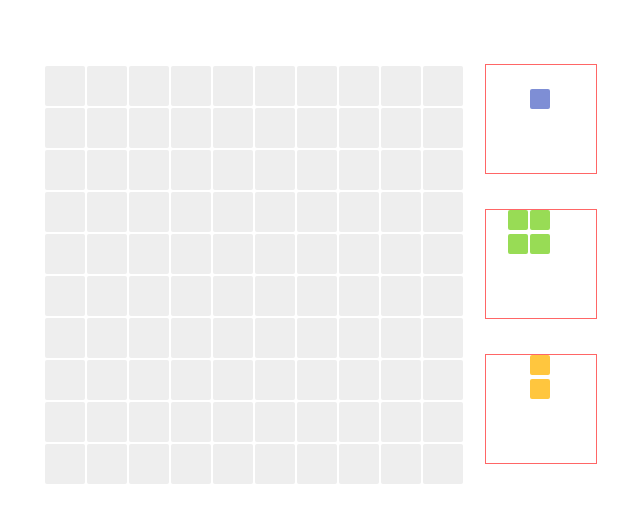
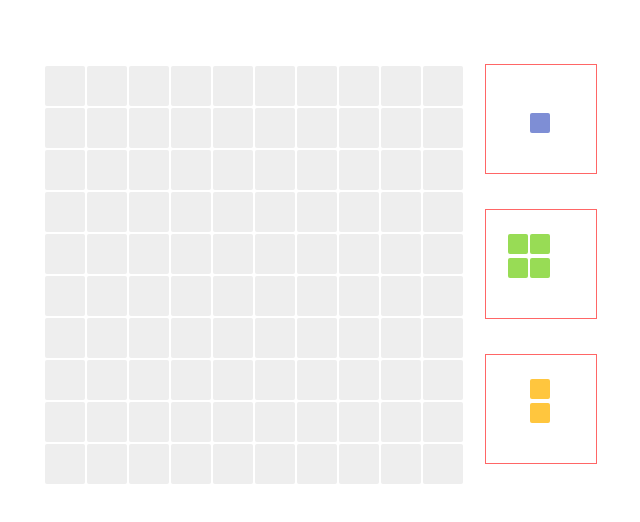
Before and after one commit to imgss/react-1010, a React (Create React App) app: page / in a window 1280 px wide. Shown: the top 522 px of the page, without its empty margins (19-659 px from the left). Built offline with nearby package versions, Linux system fonts and the light colour scheme.

Commit message:
修复拖拽预览bug,完成拖拽预览√

```diff
--- a/src/App.css
+++ b/src/App.css
@@ -54,3 +54,7 @@
   margin: 2px 2px 0 0;
   border-radius: 2px;
 }
+.color .cell{
+  z-index: 10;
+  background-color: transparent;
+}
--- a/src/App.js
+++ b/src/App.js
@@ -31,6 +31,7 @@ class App extends Component {
     };
     this.handleDrag = this.handleDrag.bind(this);
     this.handleDrop = this.handleDrop.bind(this);
+    this.dropBlock = this.dropBlock.bind(this);
   }
 
   handleDrag(x, y, i) {
@@ -63,6 +64,10 @@ class App extends Component {
     this.colorGrid.fillGrid(this.state.dragColor)
   }
 
+  dropBlock(){
+    // console.log('可以放置')
+  }
+
   render() {
     return (
       <div className="App">
@@ -70,6 +75,7 @@ class App extends Component {
         <ColorGrid
           isDragging={this.state.isDragging}
           block={this.state.dragBlock}
+          canDrop = {this.dropBlock}
           ref={colorGrid => this.colorGrid = colorGrid}
         />
         <Blocks onDrag={this.handleDrag} onDrop={this.handleDrop} srcCells={this.state.srcCells}/>
--- a/src/components/color_grid.js
+++ b/src/components/color_grid.js
@@ -36,29 +36,31 @@ class ColorGrid extends Component {
         }
       }
       //填充阴影
-      let startX = Math.max(i - 2, 0);
-      let startY = Math.max(j - 2, 0);
-      for (let m = 0; m < i + 3 && startX + m < 10; m++) {
-        for (let n = 0; n < j + 3 && startY + n < 10; n++) {
-          if (cells[startX + m] && shape[m * 5 + n]) {
-            console.log(startX + m, startY + n)
-            if (!cells[startX + m][startY + n].fill) {
-              cells[startX + m][startY + n] = {
-                color: "rgba(255, 96, 96, .3)"
-              };
-            } else {
-              console.log(startX + m, startY + n);
-              this.setState({
-                canDrop: false
-              });
-              return;
-            }
-            this.setState({
-              canDrop: true
-            });
+      console.log('start=====================')
+      let startX = i - 2,startY = j - 2;
+      for (let m = 0; m<5; m++) {
+        for (let n = 0; n<5; n++) {
+          let cellX = startX + m, cellY = startY+n;
+          if(cellX>=0 && cellX<10 && cellY>=0 && cellY<10){
+            console.log(cellX, cellY, shape[m * 5 + n])
+            if (!cells[cellX][cellY].fill) {
+              shape[m * 5 + n] && (cells[cellX][cellY] = {
+                  color: "rgba(255, 96, 96, .3)"
+                })
+              } else {
+                console.log('break',cellX, cellY);
+                // this.setState({
+                //   // canDrop: false
+                // });
+                // return;
+              }
+              this.props.canDrop()
+          }else{
+            console.log('out',cellX, cellY)
           }
         }
       }
+      console.log('===========')
       this.setState({
         cells
       });
@@ -66,6 +68,7 @@ class ColorGrid extends Component {
   }
 
   fillGrid(color) {
+    return;
     console.log(this.state.canDrop, color);
     if (this.state.canDrop) {
       let cells = this.state.cells;
@@ -91,10 +94,10 @@ class ColorGrid extends Component {
         colorCells.push(
           <div
             className="cell"
-            style={{ backgroundColor: cells[i][j].color, zIndex: 10 }}
+            style={{ backgroundColor: cells[i][j].color }}
             onMouseOver={e => this.handleMouseOver(i, j)}
             key={i + "" + j}
-          />
+          ></div>
         );
       }
     }
--- a/src/js/Factory.js
+++ b/src/js/Factory.js
@@ -2,23 +2,23 @@ export default {
     maps:
     [
         [   //一块
-            [0,0,0,0,0, 0,0,1,0,0, 0,0,0,0,0, 0,0,0,0,0, 0,0,0,0,0]
+            [0,0,0,0,0, 0,0,0,0,0, 0,0,1,0,0, 0,0,0,0,0, 0,0,0,0,0]
         ],
         [   //长两块
-            [0,0,1,0,0, 0,0,1,0,0, 0,0,0,0,0, 0,0,0,0,0, 0,0,0,0,0],
-            [0,0,0,0,0, 0,0,1,1,0, 0,0,0,0,0, 0,0,0,0,0, 0,0,0,0,0]
+            [0,0,0,0,0, 0,0,1,0,0, 0,0,1,0,0, 0,0,0,0,0, 0,0,0,0,0],
+            [0,0,0,0,0, 0,0,0,0,0, 0,0,1,1,0, 0,0,0,0,0, 0,0,0,0,0]
         ],
         [   //长三块
             [0,0,1,0,0, 0,0,1,0,0, 0,0,1,0,0, 0,0,0,0,0, 0,0,0,0,0],
-            [0,0,0,0,0, 0,1,1,1,0, 0,0,0,0,0, 0,0,0,0,0, 0,0,0,0,0]
+            [0,0,0,0,0, 0,0,0,0,0, 0,1,1,1,0, 0,0,0,0,0, 0,0,0,0,0]
         ],
         [   //长四块
             [0,0,1,0,0, 0,0,1,0,0, 0,0,1,0,0, 0,0,1,0,0, 0,0,0,0,0],
-            [0,0,0,0,0, 1,1,1,1,0, 0,0,0,0,0, 0,0,0,0,0, 0,0,0,0,0]
+            [0,0,0,0,0, 0,0,0,0,0, 1,1,1,1,0, 0,0,0,0,0, 0,0,0,0,0]
         ],
         [   //长五块
             [0,0,1,0,0, 0,0,1,0,0, 0,0,1,0,0, 0,0,1,0,0, 0,0,1,0,0],
-            [0,0,0,0,0, 1,1,1,1,1, 0,0,0,0,0, 0,0,0,0,0, 0,0,0,0,0]
+            [0,0,0,0,0, 0,0,0,0,0, 1,1,1,1,1, 0,0,0,0,0, 0,0,0,0,0]
         ],
         [   //长L形
             [0,1,0,0,0, 0,1,0,0,0, 0,1,1,1,0, 0,0,0,0,0, 0,0,0,0,0],
@@ -27,13 +27,13 @@ export default {
             [0,0,0,1,0, 0,0,0,1,0, 0,1,1,1,0, 0,0,0,0,0, 0,0,0,0,0]
         ],
         [   //短L形
-            [0,1,0,0,0, 0,1,1,0,0, 0,0,0,0,0, 0,0,0,0,0, 0,0,0,0,0],
-            [0,1,1,0,0, 0,1,0,0,0, 0,0,0,0,0, 0,0,0,0,0, 0,0,0,0,0],
+            [0,0,0,0,0, 0,1,0,0,0, 0,1,1,0,0, 0,0,0,0,0, 0,0,0,0,0],
+            [0,0,0,0,0, 0,1,1,0,0, 0,1,0,0,0, 0,0,0,0,0, 0,0,0,0,0],
             [0,0,1,1,0, 0,0,0,1,0, 0,0,0,0,0, 0,0,0,0,0, 0,0,0,0,0],
             [0,0,0,1,0, 0,0,1,1,0, 0,0,0,0,0, 0,0,0,0,0, 0,0,0,0,0]
         ],
         [   //方四块
-            [0,1,1,0,0, 0,1,1,0,0, 0,0,0,0,0, 0,0,0,0,0, 0,0,0,0,0]
+            [0,0,0,0,0, 0,1,1,0,0, 0,1,1,0,0, 0,0,0,0,0, 0,0,0,0,0]
         ],
         [   //方九块
             [0,1,1,1,0, 0,1,1,1,0, 0,1,1,1,0, 0,0,0,0,0, 0,0,0,0,0]
```
